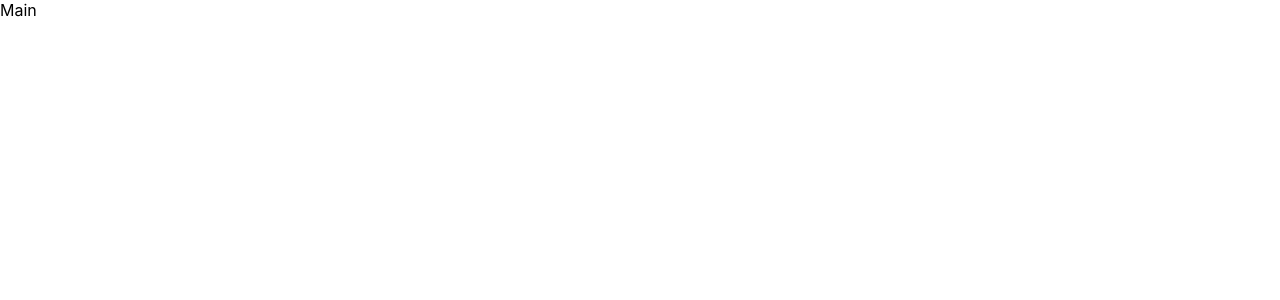
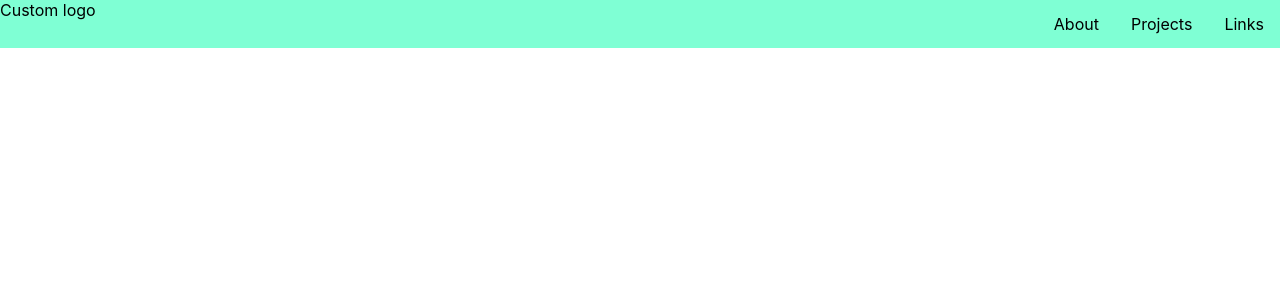
Before and after one commit to 1mpossible-code/github-profile-page, a React (Create React App) app: page / in a window 1280 px wide. Shown: the top 300 px of the page. Built offline with nearby package versions, Linux system fonts and the light colour scheme.

Commit message:
Create Header component.

```diff
--- /dev/null
+++ b/src/components/Header.module.css
@@ -0,0 +1,26 @@
+.header {
+    display: flex;
+    justify-content: space-between;
+    background-color: aquamarine;
+
+}
+
+.nav {
+    height: 3rem;
+}
+
+.navItem {
+    display: flex;
+    align-items: center;
+    height: 100%;
+    text-align: center;
+    float: left;
+    transition: .3s;
+    padding: 0 1rem;
+    font-size: 20px;
+}
+
+.navItem:hover {
+    background-color: darkcyan;
+    color: white;
+}
--- /dev/null
+++ b/src/components/Header.tsx
@@ -0,0 +1,25 @@
+import React from 'react';
+import classes from "./Header.module.css";
+
+const Header = () => {
+    return (
+        <header className={classes.header}>
+            <div>
+                <div>Custom logo</div>
+            </div>
+            <div className={classes.nav}>
+                <div className={classes.navItem}>
+                    <span>About</span>
+                </div>
+                <div className={classes.navItem}>
+                    <span>Projects</span>
+                </div>
+                <div className={classes.navItem}>
+                    <span>Links</span>
+                </div>
+            </div>
+        </header>
+    );
+};
+
+export default Header;
--- a/src/index.css
+++ b/src/index.css
@@ -1,3 +1,7 @@
+* {
+  font-size: 16px;
+}
+
 body {
   margin: 0;
   font-family: -apple-system, BlinkMacSystemFont, 'Segoe UI', 'Roboto', 'Oxygen',
--- a/src/pages/Main.tsx
+++ b/src/pages/Main.tsx
@@ -1,8 +1,9 @@
 import React from "react";
+import Header from "../components/Header";
 
 const Main = () => {
     return (
-        <div>Main</div>
+        <Header />
     )
 }
 
```
